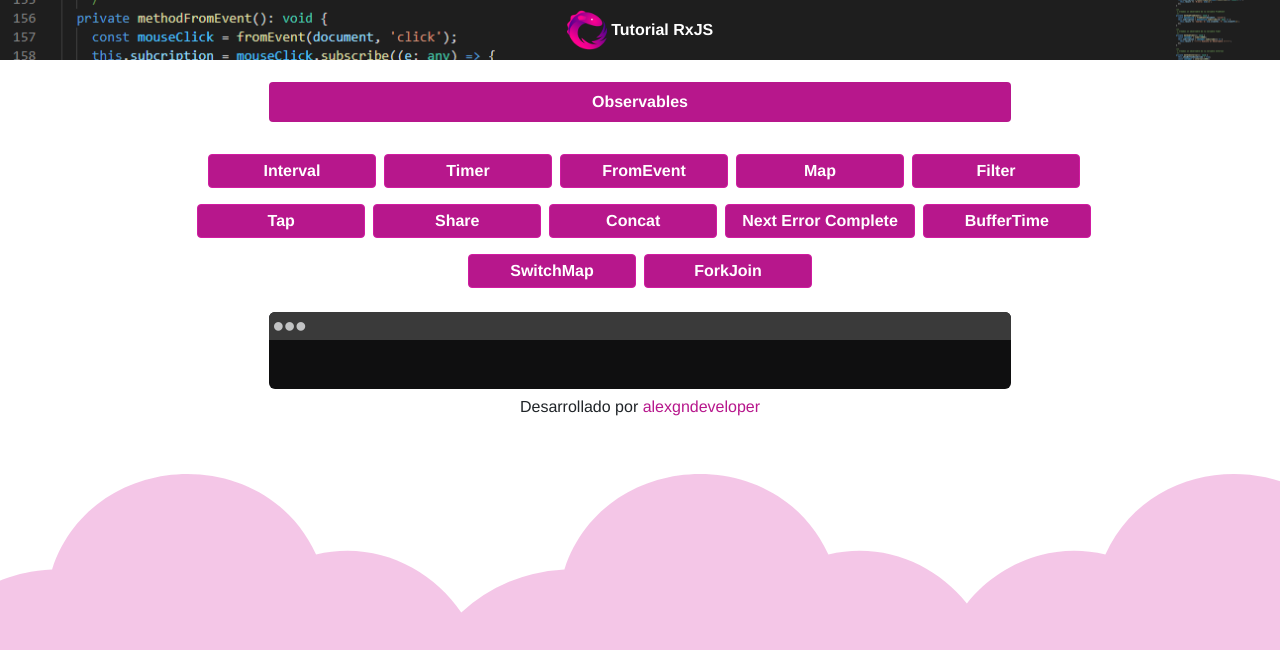
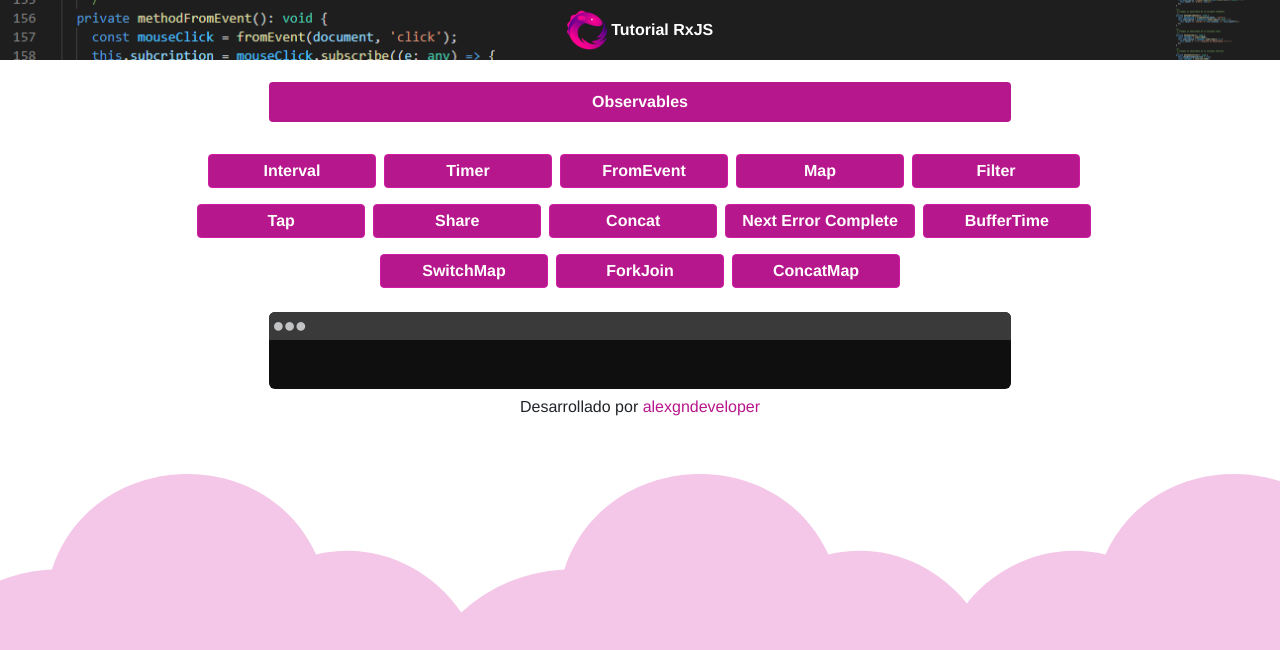
Before and after one commit to alexgndeveloper/RxJS-Tutorial, an Angular app: page / in a window 1280 px wide. Shown: the top 650 px of the page. Built offline with nearby package versions, Linux system fonts and the light colour scheme.

Commit message:
ConcatMap terminado

```diff
--- a/src/app/app.component.ts
+++ b/src/app/app.component.ts
@@ -12,7 +12,7 @@ import {
   forkJoin
 } from 'rxjs';
 import { ajax } from 'rxjs/ajax';
-import { bufferTime, delay, filter, map, mapTo, share, switchMap, take, tap } from 'rxjs/operators';
+import { bufferTime, concatMap, delay, filter, map, mapTo, share, switchMap, take, tap } from 'rxjs/operators';
 
 import { TypeObservable } from './models/type-observable';
 
@@ -114,6 +114,9 @@ export class AppComponent implements OnInit {
       case 'forkJoin':
         this.methodForkJoin();
         break;
+      case 'concatMap':
+        this.methodConcatMap();
+        break;
       default:
         break;
     }
@@ -166,6 +169,18 @@ export class AppComponent implements OnInit {
       complete: () => {
         this.result += 'Suscripción Completa';
       },
+    });
+  }
+
+  private methodConcatMap(): void {
+    const source = of(2000, 1000, 3000);
+
+    const obsConcatMap = source.pipe(
+      concatMap((v) => of(`Valor: ${v}`).pipe(delay(v)))
+    );
+
+    this.subcription = obsConcatMap.subscribe((res) => {
+      this.result += `${res}\n`;
     });
   }
 
--- a/src/assets/data/observables.json
+++ b/src/assets/data/observables.json
@@ -58,5 +58,10 @@
     "name": "forkJoin",
     "title": "ForkJoin",
     "info": "El operador ForkJoin, es un operador de convinacion y nos permite fusionarlas. Une todas las observables y lo ejecuta cuando todas las observables han terminado y en orden."
+  },
+  {
+    "name": "concatMap",
+    "title": "ConcatMap",
+    "info": "El operador ConcatMap, vamos a recibir un of con tres valores 2000, 1000 y 3000 que se van a ejecutar en ese orden y en ese tiempo, la diferencia con Concat es que Concat concatena observables y ConcatMap concatena los datos de un observable y los procesa uno a uno."
   }
 ]
```
